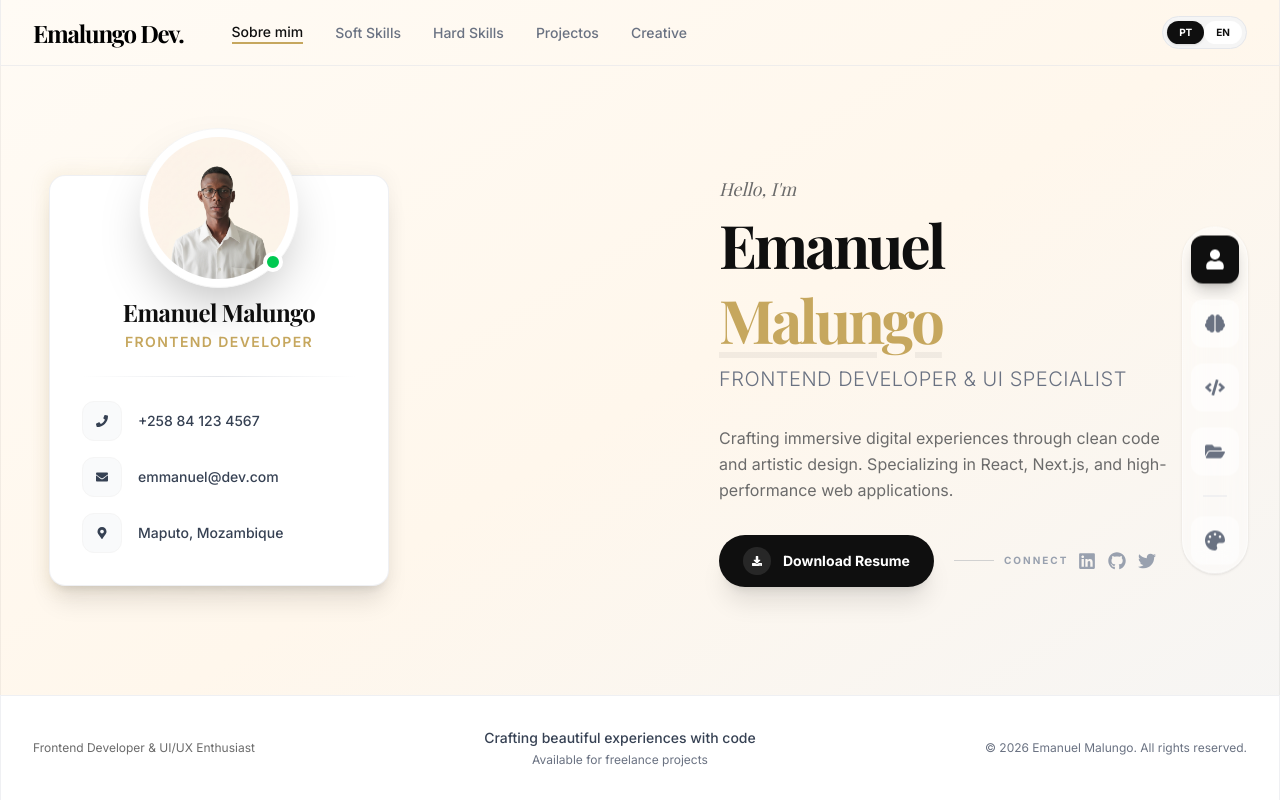
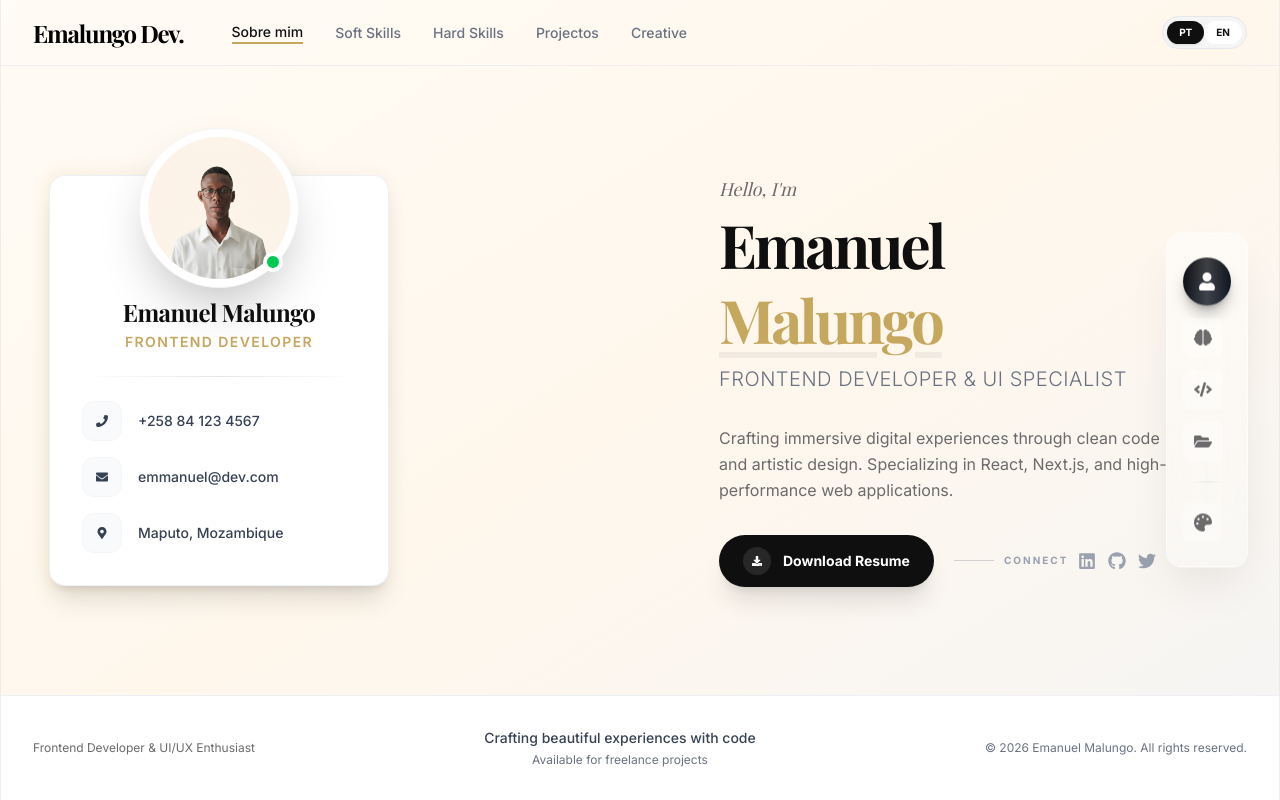
Before and after one commit to emanuel-malungo/emalungo.dev, a Next.js app: page / in a window 1280 px wide. Built offline with nearby package versions, Linux system fonts and the light colour scheme; a web font is replaced by a local one.

Commit message:
feat: Atualizar estilos e layout das seções de navegação e componentes para melhor responsividade e estética

```diff
--- a/src/app/page.tsx
+++ b/src/app/page.tsx
@@ -59,8 +59,8 @@ export default function Home() {
         </div>
 
         {/* Global Sidebar Navigation */}
-        <aside className="fixed right-8 top-1/2 -translate-y-1/2 hidden md:flex flex-col gap-6 items-center p-2 bg-white/40 backdrop-blur-md rounded-full border border-white/50 shadow-sm z-50">
-          <nav className="flex flex-col gap-4">
+        <aside className="fixed right-8 top-1/2 -translate-y-1/2 hidden md:flex flex-col gap-6 items-center px-4 py-6 bg-linear-to-b from-white/50 via-white/30 to-white/20 backdrop-blur-xl rounded-2xl border border-white/60 shadow-2xl shadow-black/10 z-50 hover:shadow-2xl hover:shadow-black/20 transition-all duration-300">
+          <nav className="flex flex-col gap-3">
             <NavItem
               icon={<FaUser />}
               label="Sobre"
@@ -85,7 +85,7 @@ export default function Home() {
               active={activeSection === "portfolio"}
               onClick={() => setActiveSection("portfolio")}
             />
-            <div className="w-6 h-px bg-gray-200 mx-auto my-1"></div>
+            <div className="w-8 h-px bg-linear-to-r from-transparent via-gray-300/50 to-transparent mx-auto my-2"></div>
             <NavItem
               icon={<FaPalette />}
               label="Creative"
--- a/src/components/common/NavItem.tsx
+++ b/src/components/common/NavItem.tsx
@@ -3,17 +3,24 @@ export default function NavItem({ icon, label, active = false, onClick }: { icon
     return (
         <button
             onClick={onClick}
-            className={`group relative w-12 h-12 rounded-xl flex items-center justify-center transition-all duration-300 ${active
-                ? 'bg-black text-white shadow-lg shadow-black/20'
-                : 'bg-white/50 text-gray-500 hover:bg-black hover:text-white hover:shadow-lg hover:shadow-black/10'
+            className={`group relative flex items-center justify-center transition-all duration-300 ${active
+                ? 'w-12 h-12 bg-linear-to-br from-black to-gray-900 text-white shadow-lg shadow-black/30 rounded-full'
+                : 'w-10 h-10 bg-white/30 text-gray-600 hover:w-12 hover:h-12 hover:bg-black hover:text-white hover:shadow-lg hover:shadow-black/20 hover:rounded-full rounded-lg'
                 }`}
             title={label}
             aria-label={label}
         >
-            <span className="text-xl transition-transform duration-300 group-hover:scale-110">{icon}</span>
+            <span className={`transition-all duration-300 ${active ? 'text-lg' : 'text-lg group-hover:text-xl'}`}>
+                {icon}
+            </span>
+
+            {/* Active Indicator Line */}
+            {active && (
+                <span className="absolute inset-0 rounded-full bg-linear-to-r from-transparent via-white/20 to-transparent animate-pulse pointer-events-none"></span>
+            )}
 
             {/* Tooltip */}
-            <span className="absolute left-0 -translate-x-full ml-[-12px] px-2 py-1 bg-black text-white text-[10px] uppercase tracking-widest font-bold rounded opacity-0 group-hover:opacity-100 transition-opacity pointer-events-none whitespace-nowrap">
+            <span className="absolute left-0 -translate-x-full ml-[-16px] px-3 py-2 bg-black/90 text-white text-xs uppercase tracking-widest font-semibold rounded-lg opacity-0 group-hover:opacity-100 transition-all duration-300 pointer-events-none whitespace-nowrap backdrop-blur-sm border border-white/10">
                 {label}
             </span>
         </button>
--- a/src/components/layout/Creative.tsx
+++ b/src/components/layout/Creative.tsx
@@ -2,22 +2,7 @@
 export default function CreativeSection() {
     return (
         <section className="md:px-12 flex flex-col md:flex-row justify-between items-center gap-12 w-full py-12 md:py-0">
-            <div className="flex-1 space-y-8 max-w-lg text-center md:text-left">
-                <h1 className="text-5xl md:text-6xl font-serif font-bold tracking-tighter text-black leading-tight">
-                    Creative <span className="text-accent underline decoration-black/5 underline-offset-8">Side</span>
-                </h1>
-                <p className="text-gray-600 leading-relaxed text-base max-w-md font-sans">
-                    Exploring the intersection of art and technology. Photography, graphic design, and experiential digital experiments.
-                </p>
-            </div>
-            <div className="bg-white rounded-2xl p-8 w-[340px] border border-gray-200/60 shadow-xl backdrop-blur-sm shrink-0">
-                <h3 className="text-xl font-bold mb-4 font-serif">Design Lab</h3>
-                <div className="grid grid-cols-3 gap-2">
-                    {[1, 2, 3, 4, 5, 6].map(i => (
-                        <div key={i} className="aspect-square bg-gray-100 rounded-md"></div>
-                    ))}
-                </div>
-            </div>
+
         </section>
     );
 }
--- a/src/components/layout/Portfolio.tsx
+++ b/src/components/layout/Portfolio.tsx
@@ -2,19 +2,7 @@
 export default function PortfolioSection() {
     return (
         <section className="md:px-12 flex flex-col md:flex-row justify-between items-center gap-12 w-full py-12 md:py-0">
-            <div className="flex-1 space-y-8 max-w-lg text-center md:text-left">
-                <h1 className="text-5xl md:text-6xl font-serif font-bold tracking-tighter text-black leading-tight">
-                    Featured <span className="text-accent underline decoration-black/5 underline-offset-8">Projects</span>
-                </h1>
-                <p className="text-gray-600 leading-relaxed text-base max-w-md font-sans">
-                    A collection of works that showcase my passion for design and development. From complex web apps to minimal landing pages.
-                </p>
-            </div>
-            <div className="bg-white rounded-2xl p-8 w-[340px] border border-gray-200/60 shadow-xl backdrop-blur-sm shrink-0">
-                <div className="aspect-video bg-gray-100 rounded-lg mb-4 flex items-center justify-center text-gray-400 italic">Project Preview</div>
-                <h3 className="text-lg font-bold font-serif">Project Title</h3>
-                <p className="text-sm text-gray-600">Short description of the impact and technology used.</p>
-            </div>
+
         </section>
     );
 }
--- a/src/components/layout/Skills.tsx
+++ b/src/components/layout/Skills.tsx
@@ -2,24 +2,7 @@
 export default function SkillsSection() {
     return (
         <section className="md:px-12 flex flex-col md:flex-row justify-between items-center gap-12 w-full py-12 md:py-0">
-            <div className="flex-1 space-y-8 max-w-lg text-center md:text-left">
-                <h1 className="text-5xl md:text-6xl font-serif font-bold tracking-tighter text-black leading-tight">
-                    Soft <span className="text-accent underline decoration-black/5 underline-offset-8">Skills</span>
-                </h1>
-                <p className="text-gray-600 leading-relaxed text-base max-w-md font-sans">
-                    Collaboration, Problem Solving, and Strategic Thinking. I believe that technical excellence is amplified by strong communication and empathy.
-                </p>
-                {/* Add more skills content here */}
-            </div>
-            <div className="bg-white rounded-2xl p-8 w-[340px] border border-gray-200/60 shadow-xl backdrop-blur-sm shrink-0">
-                <h3 className="text-xl font-bold mb-4 font-serif">Key Strengths</h3>
-                <ul className="space-y-2 text-gray-700">
-                    <li>• Team Leadership</li>
-                    <li>• Creative Strategy</li>
-                    <li>• User-Centric Design</li>
-                    <li>• Agile Methodology</li>
-                </ul>
-            </div>
+
         </section>
     );
 }
--- a/src/components/layout/Stack.tsx
+++ b/src/components/layout/Stack.tsx
@@ -2,23 +2,7 @@
 export default function StackSection() {
     return (
         <section className="md:px-12 flex flex-col md:flex-row justify-between items-center gap-12 w-full py-12 md:py-0">
-            <div className="flex-1 space-y-8 max-w-lg text-center md:text-left">
-                <h1 className="text-5xl md:text-6xl font-serif font-bold tracking-tighter text-black leading-tight">
-                    Tech <span className="text-accent underline decoration-black/5 underline-offset-8">Stack</span>
-                </h1>
-                <p className="text-gray-600 leading-relaxed text-base max-w-md font-sans">
-                    My arsenal of tools for building modern web applications. Focused on performance, maintainability, and exceptional user experience.
-                </p>
-            </div>
-            <div className="bg-white rounded-2xl p-8 w-[340px] border border-gray-200/60 shadow-xl backdrop-blur-sm shrink-0">
-                <h3 className="text-xl font-bold mb-4 font-serif">Technologies</h3>
-                <div className="grid grid-cols-2 gap-4 text-sm font-semibold text-gray-700">
-                    <div className="p-2 border border-black/5 rounded-lg bg-gray-50 text-center">Next.js</div>
-                    <div className="p-2 border border-black/5 rounded-lg bg-gray-50 text-center">React</div>
-                    <div className="p-2 border border-black/5 rounded-lg bg-gray-50 text-center">Tailwind</div>
-                    <div className="p-2 border border-black/5 rounded-lg bg-gray-50 text-center">TypeScript</div>
-                </div>
-            </div>
+
         </section>
     );
 }
```
